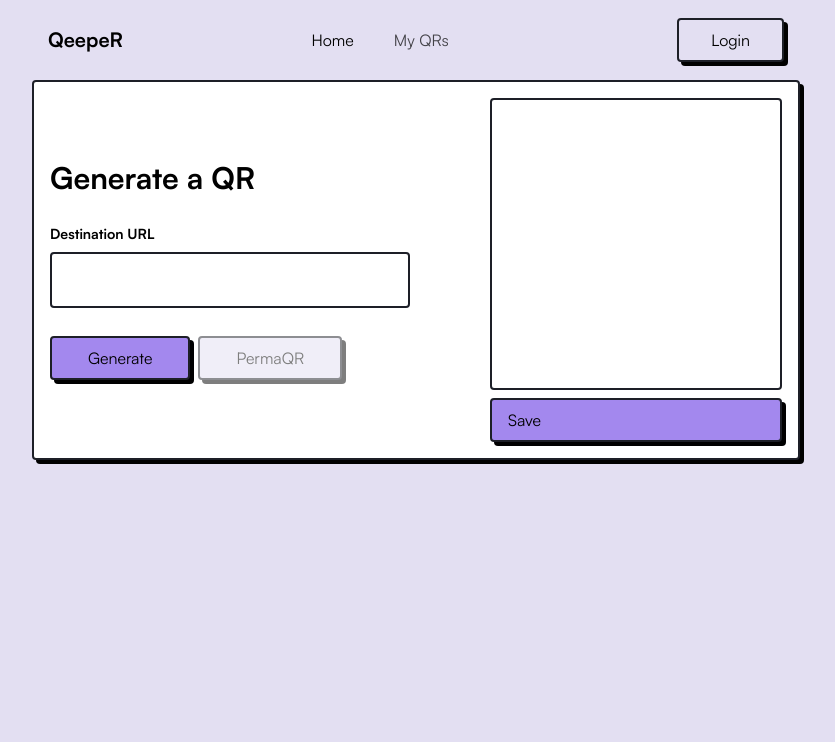
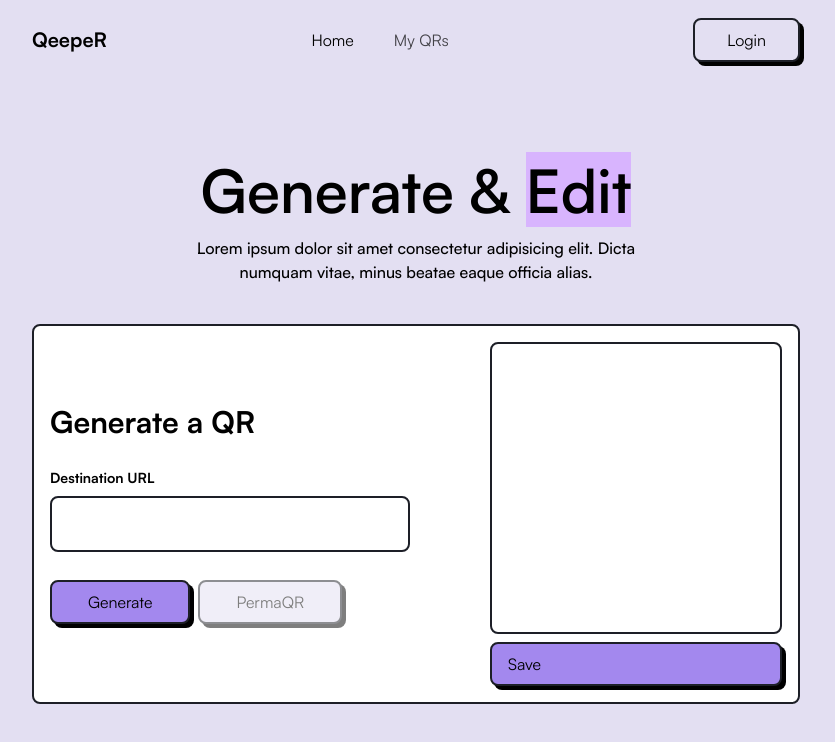
Before and after one commit to doulovera/QeepeR, a Next.js app: page / in a window 1280 px wide. Shown: the top 742 px of the page, without its empty margins (224-1059 px from the left). Built offline with nearby package versions, Linux system fonts and the light colour scheme; no server answers.

Commit message:
refactor Hero component

```diff
--- a/src/app/page.tsx
+++ b/src/app/page.tsx
@@ -5,7 +5,7 @@ import { Hero } from "@/components/landing/hero";
 
 export default async function Home() {
   return (
-    <main className="w-full max-w-3xl min-h-screen mx-auto">
+    <main className="w-full max-w-3xl min-h-screen mx-auto px-4 lg:px-0">
       {/* @ts-ignore */}
       <Header />
       <Hero />
--- a/src/components/landing/header/index.tsx
+++ b/src/components/landing/header/index.tsx
@@ -8,7 +8,7 @@ export const Header = async () => {
   const user = await getUserMe()
 
   return (
-    <header className="flex items-center justify-between w-full h-20 p-4 mx-auto">
+    <header className="flex items-center justify-between w-full h-20 py-4 mx-auto">
       <h2 className="text-xl font-bold">
         QeepeR
       </h2>
--- /dev/null
+++ b/src/components/landing/hero/generate.tsx
@@ -0,0 +1,37 @@
+'use client'
+
+import { useState } from "react";
+
+import { QrImage } from "@/components/shared/qr-image";
+import { Button } from "@/components/shared/button";
+
+import { QrGenerationForm } from "./qr-form";
+import { downloadSvg } from "@/utils/download-svg";
+import { Card } from "@/components/shared/card";
+
+export function Generate() {
+  const [svg, setSvg] = useState<string | null>(null)
+
+  const handleSave = () => {
+    if (!svg) return
+    downloadSvg('qr-code', svg)
+  }
+
+  return (
+    <Card as="section" shadow={false}>
+      <div className="flex flex-col sm:flex-row items-center justify-between gap-20 w-full min-h-80">
+        <QrGenerationForm
+          setSvg={setSvg}
+        />
+        <div className="flex flex-col justify-center gap-2">
+          <QrImage svg={svg || ''} size="large" />
+          <Button
+            onClick={handleSave}
+          >
+            Save
+          </Button>
+        </div>
+      </div>
+    </Card>
+  );
+}
--- a/src/components/landing/hero/index.tsx
+++ b/src/components/landing/hero/index.tsx
@@ -1,37 +1,18 @@
-'use client'
-
-import { useState } from "react";
-
-import { QrImage } from "@/components/shared/qr-image";
-import { Button } from "@/components/shared/button";
-
-import { QrGenerationForm } from "./qr-form";
-import { downloadSvg } from "@/utils/download-svg";
-import { Card } from "@/components/shared/card";
+import { Generate } from "./generate";
 
 export function Hero() {
-  const [svg, setSvg] = useState<string | null>(null)
+  return (
+    <section className="flex flex-col gap-10 my-14 sm:my-20">
+      <div className="flex flex-col gap-4 text-center">
+        <h1 className="text-6xl font-semibold">
+          Generate & <span className="bg-purple-300">Edit</span>
+        </h1>
 
-  const handleSave = () => {
-    if (!svg) return
-    downloadSvg('qr-code', svg)
-  }
-
-  return (
-    <Card as="section">
-      <div className="flex items-center justify-between gap-20 w-full min-h-80">
-        <QrGenerationForm
-          setSvg={setSvg}
-        />
-        <div className="flex flex-col justify-center gap-2">
-          <QrImage svg={svg || ''} size="large" />
-          <Button
-            onClick={handleSave}
-          >
-            Save
-          </Button>
-        </div>
+        <p className="max-w-[40ch] mx-auto font-medium">
+          Lorem ipsum dolor sit amet consectetur adipisicing elit. Dicta numquam vitae, minus beatae eaque officia alias.
+        </p>
       </div>
-    </Card>
-  );
+      <Generate />
+    </section>
+  )
 }
--- a/src/components/landing/hero/qr-form.tsx
+++ b/src/components/landing/hero/qr-form.tsx
@@ -32,7 +32,7 @@ export function QrGenerationForm({ setSvg }: { setSvg: (svg: string | null) => v
 
   return (
     <form className="flex-1 flex flex-col gap-2" onSubmit={handleSubmit}>
-      <h1 className="text-3xl font-bold">Generate a QR</h1>
+      <h2 className="text-3xl font-bold">Generate a QR</h2>
 
       <Input
         name="url"
--- a/tailwind.config.ts
+++ b/tailwind.config.ts
@@ -26,7 +26,7 @@ const config: Config = {
         }
       },
       borderRadius: {
-        base: '4px',
+        base: '8px',
       },
       boxShadow: {
         light: '4px 4px 0px 0px #000',
```
